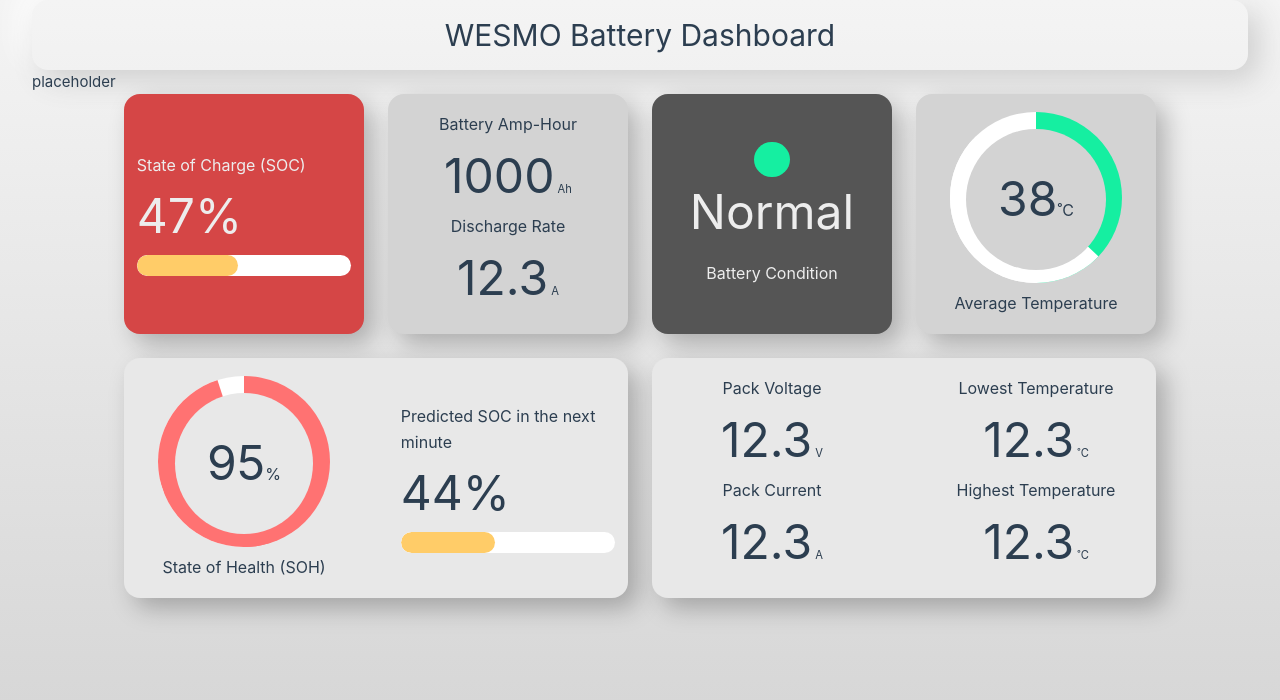
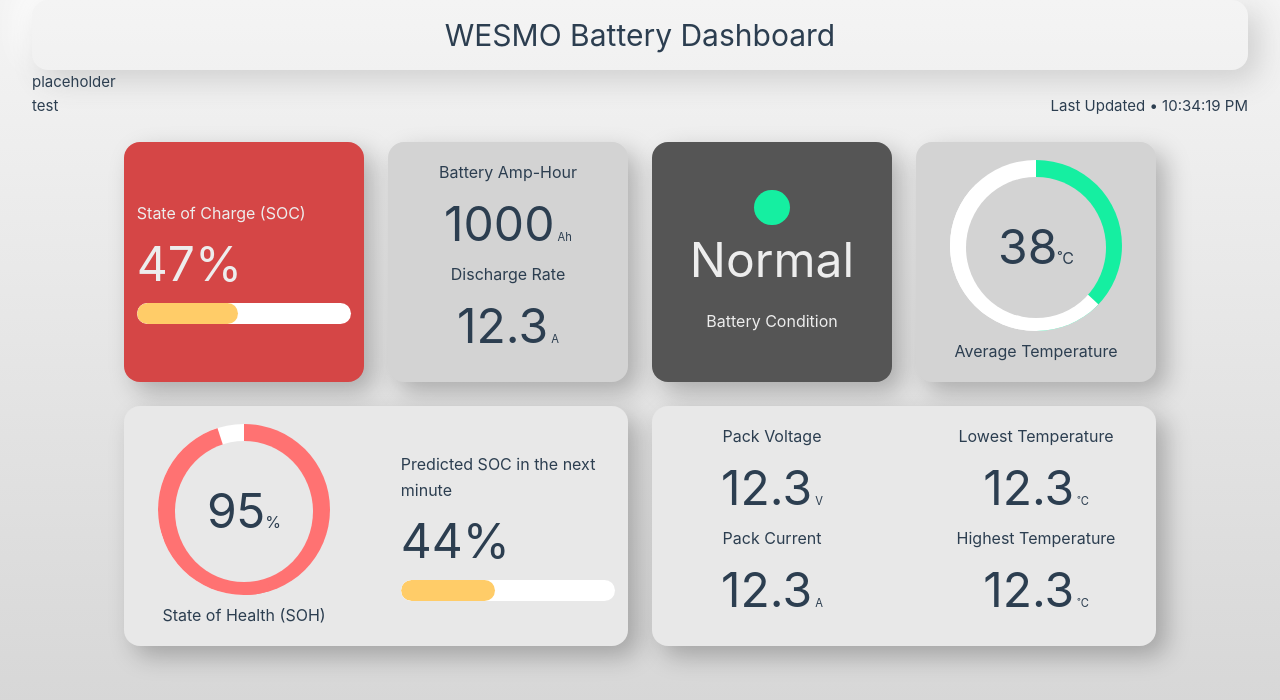
Before and after one commit to 0n3Appl3/wesmo-digital-twin, a Vue app in the folder wesmo-dashboard/: page / in a window 1280 px wide. Shown: the top 700 px of the page. Built offline with nearby package versions, Linux system fonts and the light colour scheme; some icons are missing.

Commit message:
Implemented last updated indicator
Informs user when was the dashboard information was last updated.

```diff
--- a/wesmo-dashboard/src/components/complications/ComplicationsGrid.vue
+++ b/wesmo-dashboard/src/components/complications/ComplicationsGrid.vue
@@ -5,6 +5,7 @@
 import PieVisual from '../visualisations/PieVisual.vue';
 import StatusVisual from '../visualisations/StatusVisual.vue';
 import ComplicationTemplate from './ComplicationTemplate.vue';
+import RefreshButton from '../RefreshButton.vue';
 
 const battery = ref({
     status: {
@@ -66,6 +67,8 @@
     },
 })
 
+const lastUpdated = ref('')
+
 const redBkg = ref('#d54646')
 const greyBkgDark = ref('#555555')
 const greyBkgDim = ref('#d3d3d3')
@@ -80,6 +83,7 @@
 let placeholder = ref('placeholder')
 
 onMounted(() => {
+    lastUpdated.value = new Date().toLocaleTimeString()
     checkForNewData()
 })
 
@@ -94,6 +98,7 @@
         switch(response.status) {
             case 200:
                 placeholder.value = await response.json()
+                lastUpdated.value = new Date().toLocaleTimeString()
                 break;
             case 204:
                 break;
@@ -107,6 +112,12 @@
 
 <template>
     <p>{{ placeholder }}</p>
+    <div class="grid__container-outer">
+        <div class="control__container">
+            <!-- <RefreshButton /> -->
+            <p>test</p>
+            <p>Last Updated &bullet; {{ lastUpdated }}</p>
+        </div>
         <div class="grid__container">
             <div class="grid">
                 <ComplicationTemplate :size="1" :bkg="redBkg" :light-text="true">
@@ -148,14 +159,18 @@
                 </ComplicationTemplate>
             </div>
         </div>
+    </div>
 </template>
 
 <style scoped>
+.grid__container-outer {
+    max-width: 1280px;
+    margin: 0 auto;
+}
 .grid__container {
     display: flex;
-    max-width: 1280px;
+    /* max-width: 1280px; */
     justify-content: space-around;
-    margin: 0 auto;
 }
 .grid {
     display: grid;
@@ -164,4 +179,9 @@
     grid-gap: 1.5rem 1.5rem;
     grid-auto-flow: row dense;
 }
+.control__container {
+    display: flex;
+    justify-content: space-between;
+    padding-bottom: 1.5rem;
+}
 </style>
```
Lines whose indentation alone changed are shown as unchanged.
